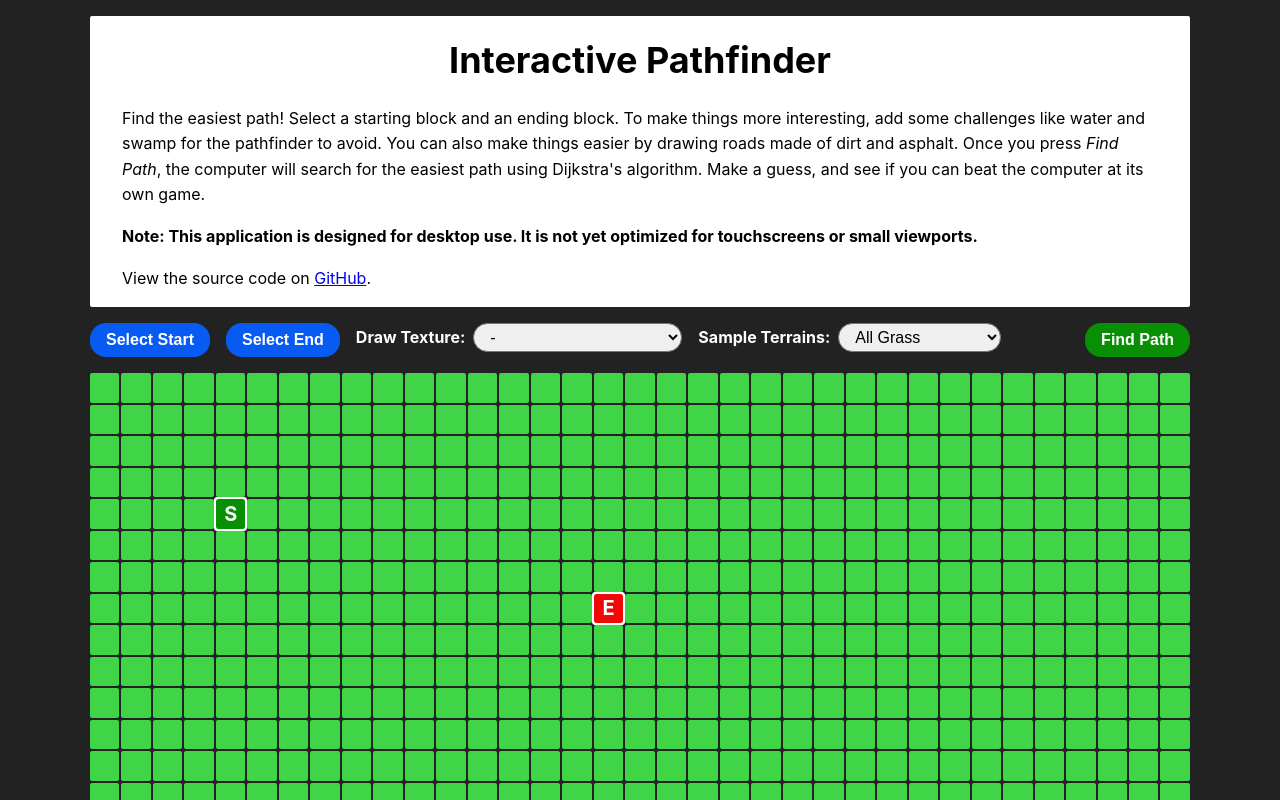
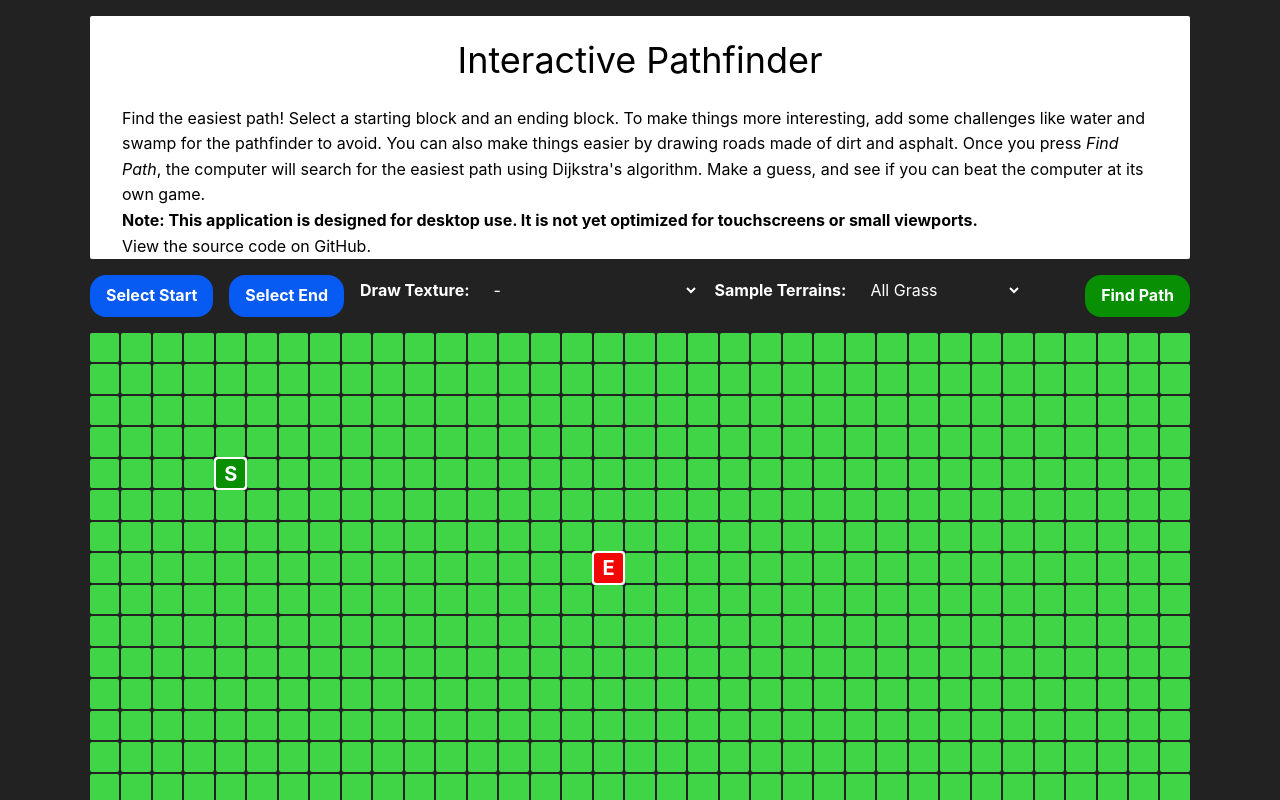
Before and after one commit to shanemcfadden/interactive-pathfinder, a React (Vite) app: page / in a window 1280 px wide. Shown: the top 800 px of the page. Built offline with nearby package versions, Linux system fonts and the light colour scheme.

Commit message:
Add tailwind

```diff
--- a/package.json
+++ b/package.json
@@ -4,10 +4,12 @@
   "private": true,
   "homepage": "https://shanemcfadden.github.io/interactive-pathfinder",
   "dependencies": {
+    "@tailwindcss/vite": "^4.1.11",
     "lodash-es": "^4.17.21",
     "react": "^19.1.0",
     "react-dom": "^19.1.0",
-    "react-helmet": "^6.1.0"
+    "react-helmet": "^6.1.0",
+    "tailwindcss": "^4.1.11"
   },
   "devDependencies": {
     "@eslint/js": "^9.30.1",
--- a/src/styles/App.css
+++ b/src/styles/App.css
@@ -1,4 +1 @@
-.content-container {
-  margin: 0 auto;
-  padding: 0 16px;
-}
+@import "tailwindcss";
--- a/src/views/App.tsx
+++ b/src/views/App.tsx
@@ -16,7 +16,7 @@ function App() {
   return (
     <div className="App dark-theme">
       <div
-        className="content-container"
+        className="mx-auto max-w-7xl"
         style={{
           width: GRID_WIDTH_PX + "px",
         }}
--- a/vite.config.ts
+++ b/vite.config.ts
@@ -1,7 +1,8 @@
 import { defineConfig } from "vite";
 import react from "@vitejs/plugin-react";
+import tailwindcss from "@tailwindcss/vite";
 
 // https://vite.dev/config/
 export default defineConfig({
-  plugins: [react()],
+  plugins: [react(), tailwindcss()],
 });
```
Also changed, not shown: 1 other file (tests, documents, lock files or other folders).
